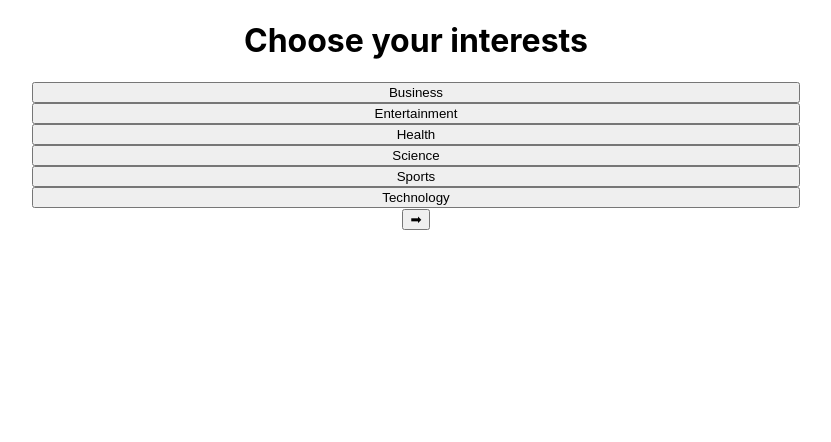
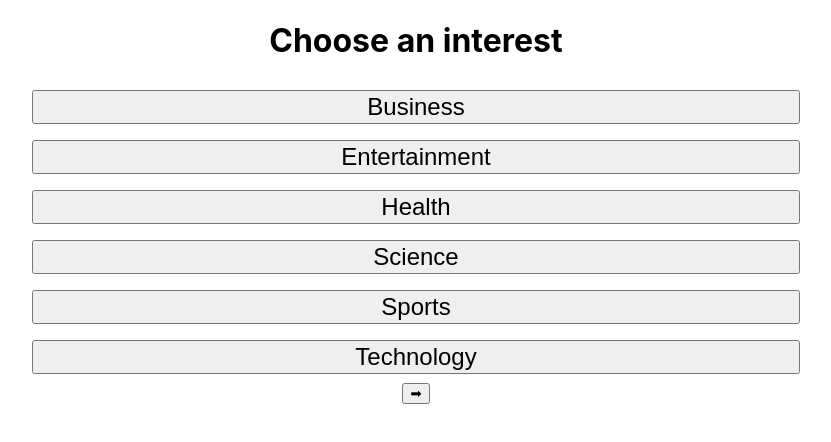
Before and after one commit to nickhartdev/NewsHub, a React (Create React App) app: page /interest-select in a window 1280 px wide. Shown: the top 442 px of the page, without its empty margins (224-1055 px from the left). Built offline with nearby package versions, Linux system fonts and the light colour scheme; no server answers.

Commit message:
Add clear interests

```diff
--- a/src/components/App/App.js
+++ b/src/components/App/App.js
@@ -28,12 +28,17 @@ const App = () => {
     const interest = translateInterest(e.target.innerText.toLowerCase());
 
     if (interests.includes(interest)) {
+
       modifyInterests(interests.filter(interestToKeep => {
         return interestToKeep !== interest;
       }))
     } else if (!interests.includes(interest)) {
       modifyInterests([...interests, interest]);
     }
+  }
+
+  const clearInterests = e => {
+    modifyInterests([]);
   }
 
   const translateInterest = interest => {
@@ -79,6 +84,8 @@ const App = () => {
           <InterestSelect
             toggleInterest={ toggleInterest }
             interests={ englishCategories }
+            selectedInterests={ interests }
+            translateInterest={ translateInterest }
           />
         </Route>
         <Route path="/home">
@@ -86,6 +93,7 @@ const App = () => {
             interests={ interests }
             readingList={ readingList }
             toggleReadingListStatus={ toggleReadingListStatus }
+            clearInterests={ clearInterests }
           />
         </Route>
         <Route path="/reading-list">
--- a/src/components/Form/Form.js
+++ b/src/components/Form/Form.js
@@ -3,13 +3,15 @@ import Option from './Option/Option';
 import SubmitButton from './SubmitButton/SubmitButton';
 import './Form.css';
 
-const Form = ({ options, functionToCall }) => {
+const Form = ({ options, functionToCall, selectedInterests, translateInterest }) => {
   const optionsToSelect = options.map(option => {
     return (
       <Option
         options={ options }
         optionToDisplay={ option }
         functionToCall={ functionToCall }
+        selectedInterests={ selectedInterests }
+        translateInterest={ translateInterest }
         key={ options.indexOf(option) }
       />
     )
--- a/src/components/Form/Option/Option.css
+++ b/src/components/Form/Option/Option.css
@@ -0,0 +1,8 @@
+.option {
+  font-size: 1.5em;
+  margin: .5rem 0;
+}
+
+.option:focus {
+  background: #fff;
+}
--- a/src/components/Form/Option/Option.js
+++ b/src/components/Form/Option/Option.js
@@ -1,7 +1,8 @@
 import React from 'react';
 import { useTranslation } from 'react-i18next';
+import './Option.css';
 
-const Option = ({ optionToDisplay, functionToCall, options }) => {
+const Option = ({ optionToDisplay, functionToCall, options, selectedInterests, translateInterest }) => {
   const { t, i18n } = useTranslation();
 
   const createKey = optionToDisplay => {
@@ -13,7 +14,7 @@ const Option = ({ optionToDisplay, functionToCall, options }) => {
   }
 
   return (
-    <button type="button" onClick={functionToCall}>
+    <button onClick={functionToCall} className="option">
       {t(createKey(optionToDisplay))}
     </button>
   )
--- a/src/components/Home/Home.js
+++ b/src/components/Home/Home.js
@@ -5,7 +5,7 @@ import '../../i18n';
 import { fetchArticles, fetchCNNEsArticles } from '../../ApiHelper/ApiHelper';
 import Articles from '../Articles/Articles';
 
-const Home = ({ interests, readingList, toggleReadingListStatus }) => {
+const Home = ({ interests, readingList, toggleReadingListStatus, clearInterests }) => {
   const [articles, setArticles] = useState([]);
   const {t, i18n} = useTranslation();
 
@@ -43,7 +43,7 @@ const Home = ({ interests, readingList, toggleReadingListStatus }) => {
   <button type="button">{t('go to reading list')}</button>
       </Link>
       <Link to='/interest-select'>
-        <button type="button">{t('choose different interests')}</button>
+        <button type="button" onClick={ clearInterests }>{t('choose different interests')}</button>
       </Link>
       <Articles
         articles={ articles }
--- a/src/components/LanguageSelect/LanguageSelect.js
+++ b/src/components/LanguageSelect/LanguageSelect.js
@@ -2,7 +2,7 @@ import React from 'react';
 import Form from '../Form/Form';
 import LanguageHeader from './LanguageHeader/LanguageHeader';
 
-const LanguageSelect = ({ changeLanguage }) => {
+const LanguageSelect = ({ changeLanguage, selectedInterests, translateInterest }) => {
   const languages = [
     "English",
     "Español"
@@ -13,6 +13,8 @@ const LanguageSelect = ({ changeLanguage }) => {
       <LanguageHeader />
       <Form
         options={ languages }
+        selectedInterests={ selectedInterests }
+        translateInterest={ translateInterest }
         functionToCall={ changeLanguage }
       />
     </main>
--- a/src/locales/en/translationEN.json
+++ b/src/locales/en/translationEN.json
@@ -1,5 +1,5 @@
 {
-  "interestHeader": "Choose your interests",
+  "interestHeader": "Choose an interest",
   "interests": {
     "business": "Business",
     "entertainment": "Entertainment",
--- a/src/locales/es/translationES.json
+++ b/src/locales/es/translationES.json
@@ -1,5 +1,5 @@
 {
-  "interestHeader": "Elige tus intereses",
+  "interestHeader": "Elige un interés",
   "interests": {
     "business": "Los negocios",
     "entertainment": "La Entretenimiento",
```
